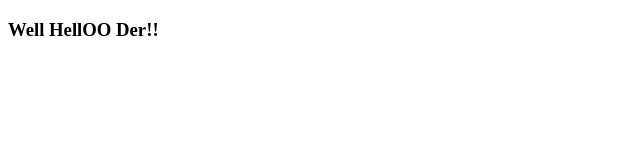
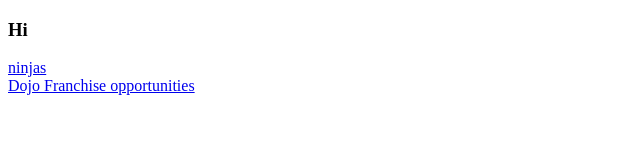
Before and after one commit to alm958/Landing_Page_NodeJS, a plain HTML site: page index.html in a window 1280 px wide. Shown: the whole page, without its empty margins (0-640 px from the left). Drawn offline with Linux system fonts and the light colour scheme.

Commit message:
added links on index

```diff
--- a/index.html
+++ b/index.html
@@ -5,6 +5,8 @@
         <title>Index</title>
     </head>
     <body>
-        <h3>Well HellOO Der!!</h3>
+        <h3>Hi</h3>
+        <a href="/ninjas">ninjas</a><br>
+        <a href="dojos/new">Dojo Franchise opportunities</a>
     </body>
 </html>
```
